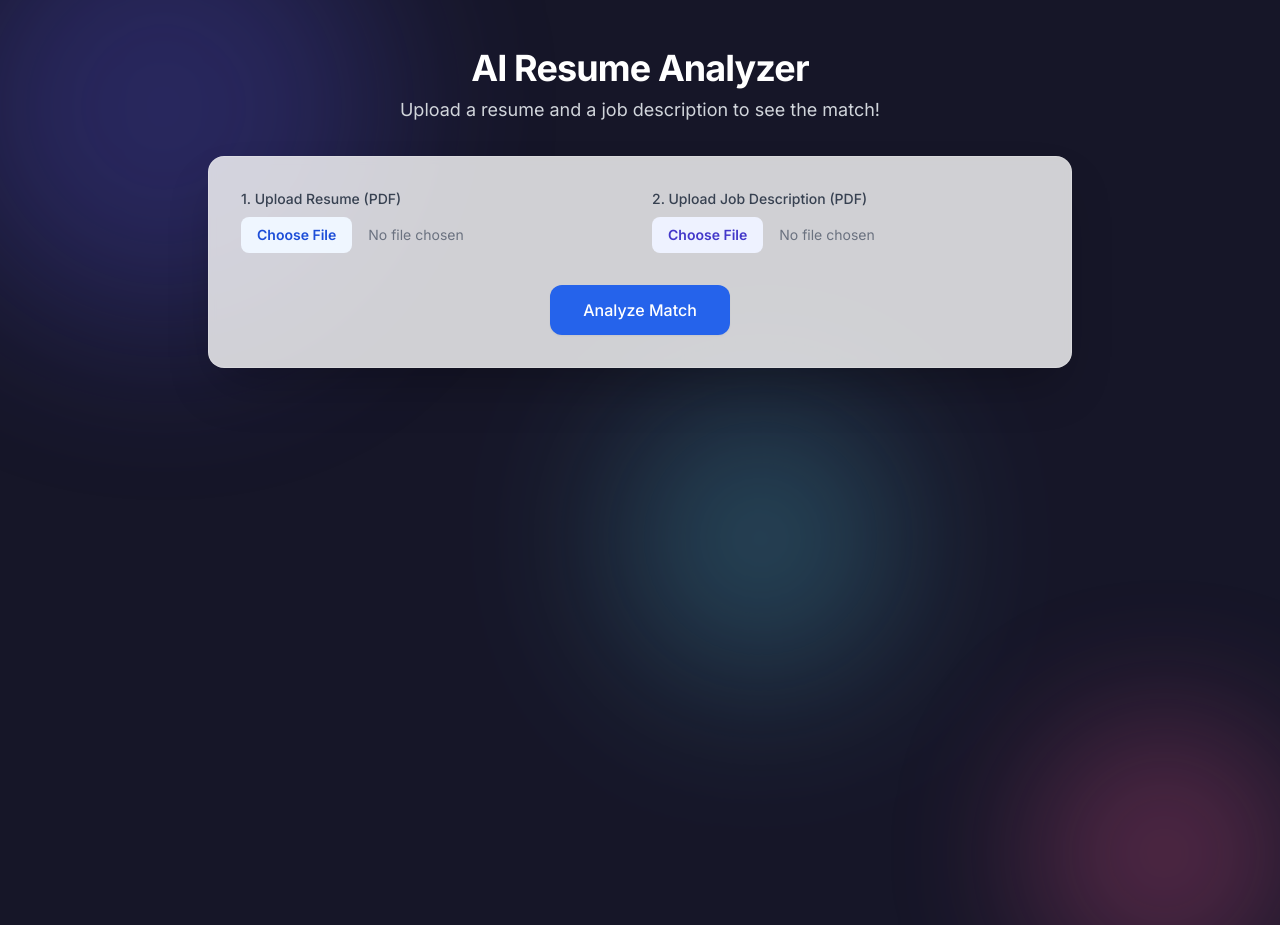
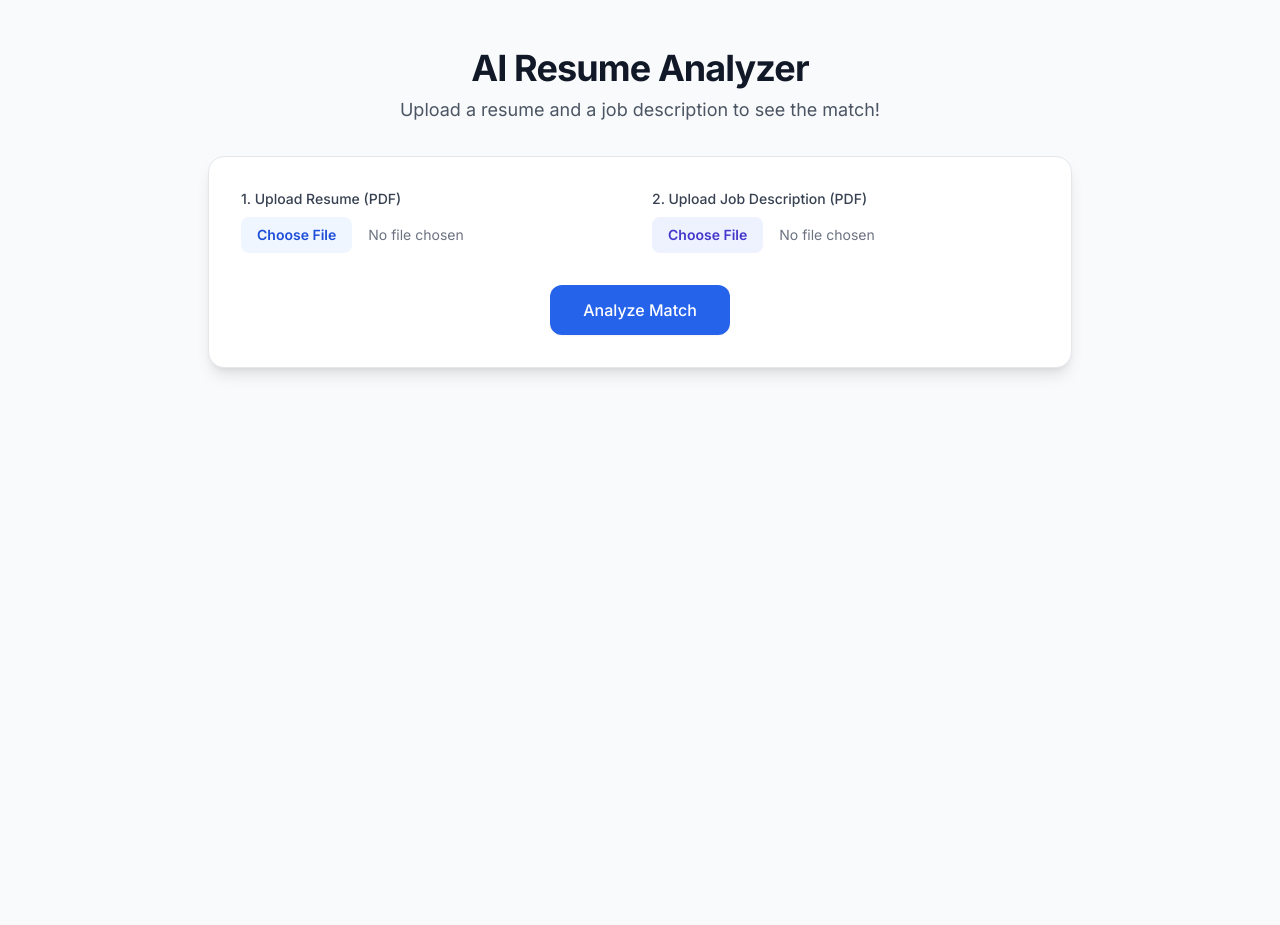
Before and after one commit to AnshD109/Portfolio, a Flask app: page / in a window 1280 px wide. Run offline with Flask 3, Linux system fonts and the light colour scheme; some libraries are stand-ins or nearby versions.

Commit message:
Update index.html

```diff
--- a/templates/index.html
+++ b/templates/index.html
@@ -4,132 +4,43 @@
     <meta charset="UTF-8">
     <meta name="viewport" content="width=device-width, initial-scale=1.0">
     <title>AI Resume Analyzer</title>
-    <!-- Using Tailwind CSS for modern styling -->
+
+    <!-- Tailwind CSS for modern styling -->
     <script src="https://cdn.tailwindcss.com"></script>
+
+    <!-- Google Fonts -->
     <link rel="preconnect" href="https://fonts.googleapis.com">
     <link rel="preconnect" href="https://fonts.gstatic.com" crossorigin>
     <link href="https://fonts.googleapis.com/css2?family=Inter:wght@400;500;600;700&display=swap" rel="stylesheet">
+
     <style>
+        /* Base styles */
         body {
             font-family: 'Inter', sans-serif;
-            /* The main background color */
-            background-color: #0c0a18;
-            overflow-x: hidden;
-            /* NEW: Added animation for background color change */
-            animation: change-bg-color 30s infinite alternate;
         }
 
-        /* --- Animated Background --- */
-        .background-container {
-            position: fixed;
-            top: 0;
-            left: 0;
-            width: 100%;
-            height: 100%;
-            z-index: -1; /* Place it behind all other content */
-            overflow: hidden;
-        }
-
-        .blob {
-            position: absolute;
-            border-radius: 50%;
-            /* The blur effect is key to the soft look */
-            filter: blur(80px);
-            opacity: 0.6;
-        }
-
-        /* Define the blobs with different sizes, colors, and positions */
-        .blob-1 {
-            width: 400px;
-            height: 400px;
-            top: -150px;
-            left: -150px;
-            background: rgba(87, 83, 221, 0.5);
-            animation: move-1 20s infinite alternate;
-        }
-
-        .blob-2 {
-            width: 300px;
-            height: 300px;
-            bottom: -100px;
-            right: -100px;
-            background: rgba(221, 83, 137, 0.5);
-            animation: move-2 25s infinite alternate;
-        }
-
-        .blob-3 {
-            width: 250px;
-            height: 250px;
-            top: 50%;
-            left: 50%;
-            transform: translate(-50%, -50%);
-            background: rgba(83, 199, 221, 0.5);
-            animation: move-3 15s infinite alternate;
-        }
-
-        /* --- Keyframe Animations for the Blobs --- */
-        @keyframes move-1 {
-            from { transform: translate(0, 0) scale(1); }
-            to { transform: translate(200px, 100px) scale(1.2); }
-        }
-
-        @keyframes move-2 {
-            from { transform: translate(0, 0) scale(1); }
-            to { transform: translate(-150px, -50px) scale(0.8); }
-        }
-
-        @keyframes move-3 {
-            from { transform: rotate(0deg) translateX(50px) scale(1); }
-            to { transform: rotate(360deg) translateX(50px) scale(1.1); }
-        }
-
-        /* NEW: Keyframe Animation for Background Color */
-        @keyframes change-bg-color {
-            0% {
-                background-color: #0c0a18;
-            }
-            50% {
-                background-color: #1a1a2e;
-            }
-            100% {
-                background-color: #2a1a3e;
-            }
-        }
-
-
-        /* --- Styles for your content --- */
-        .content-container {
-            position: relative;
-            z-index: 1;
-        }
-
+        /* Styles for the AI's markdown-like output */
         .markdown-body h1, .markdown-body h2, .markdown-body h3, .markdown-body h4 { margin-top: 1.5rem; margin-bottom: 1rem; font-weight: 600; }
         .markdown-body ul { list-style-type: disc; padding-left: 2rem; }
         .markdown-body p { margin-bottom: 1rem; }
         .markdown-body strong { font-weight: 600; }
     </style>
 </head>
-<body class="text-gray-800">
+<body class="bg-gray-50 text-gray-800">
 
-    <!-- The simple animated background container -->
-    <div class="background-container">
-        <div class="blob blob-1"></div>
-        <div class="blob blob-2"></div>
-        <div class="blob blob-3"></div>
-    </div>
-
-    <!-- Your original content goes here -->
-    <div class="content-container container mx-auto max-w-4xl px-4 py-8 sm:py-12">
+    <!-- Main Content Container -->
+    <div class="container mx-auto max-w-4xl px-4 py-8 sm:py-12">
 
         <!-- Header -->
         <header class="text-center mb-8">
-            <h1 class="text-4xl font-bold text-white tracking-tight">AI Resume Analyzer</h1>
-            <p class="mt-2 text-lg text-gray-300">Upload a resume and a job description to see the match!</p>
+            <h1 class="text-4xl font-bold text-gray-900 tracking-tight">AI Resume Analyzer</h1>
+            <p class="mt-2 text-lg text-gray-600">Upload a resume and a job description to see the match!</p>
         </header>
 
         <!-- Upload Form -->
-        <div class="bg-white/80 backdrop-blur-sm p-6 sm:p-8 rounded-2xl shadow-2xl border border-white/20">
-            <form id="analyzer-form">
+        <div class="bg-white p-6 sm:p-8 rounded-2xl shadow-lg border border-gray-200">
+            <!-- Note: The form action would point to your backend endpoint -->
+            <form action="/analyze" method="post" enctype="multipart/form-data">
                 <div class="grid grid-cols-1 md:grid-cols-2 gap-6">
                     <!-- Resume Upload -->
                     <div>
@@ -152,19 +63,6 @@
                 </div>
             </form>
         </div>
-
-        <!-- Analysis Result Section -->
-        <div id="analysis-result-container" class="mt-12 hidden">
-             <h2 class="text-3xl font-bold text-white text-center mb-6">Analysis Result</h2>
-             <div class="bg-white/80 backdrop-blur-sm p-6 sm:p-8 rounded-2xl shadow-2xl border border-white/20">
-                 <!-- This div will render the Markdown from the AI -->
-                 <div class="prose max-w-none markdown-body text-gray-800" id="analysis-result-content">
-                    <!-- Results will be injected here by your application logic -->
-                 </div>
-             </div>
-         </div>
-
     </div>
-
 </body>
 </html>
```
